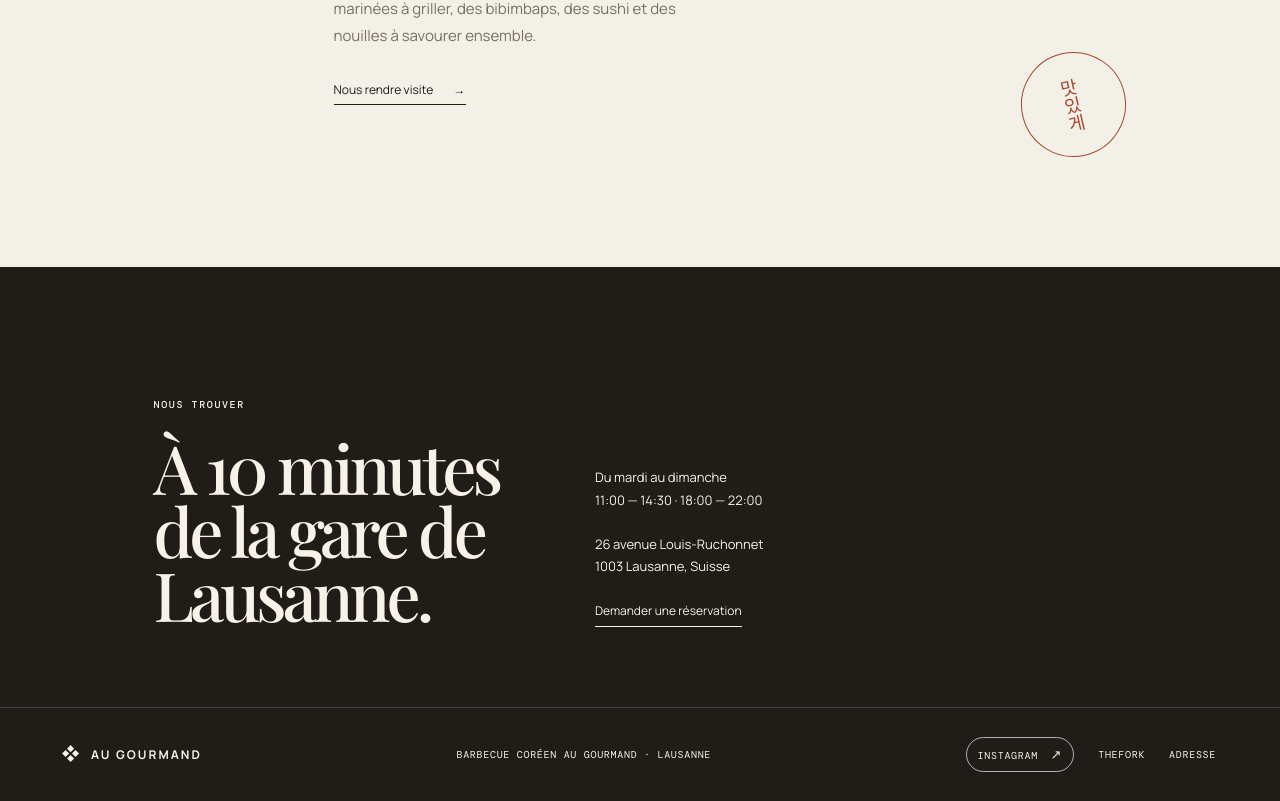
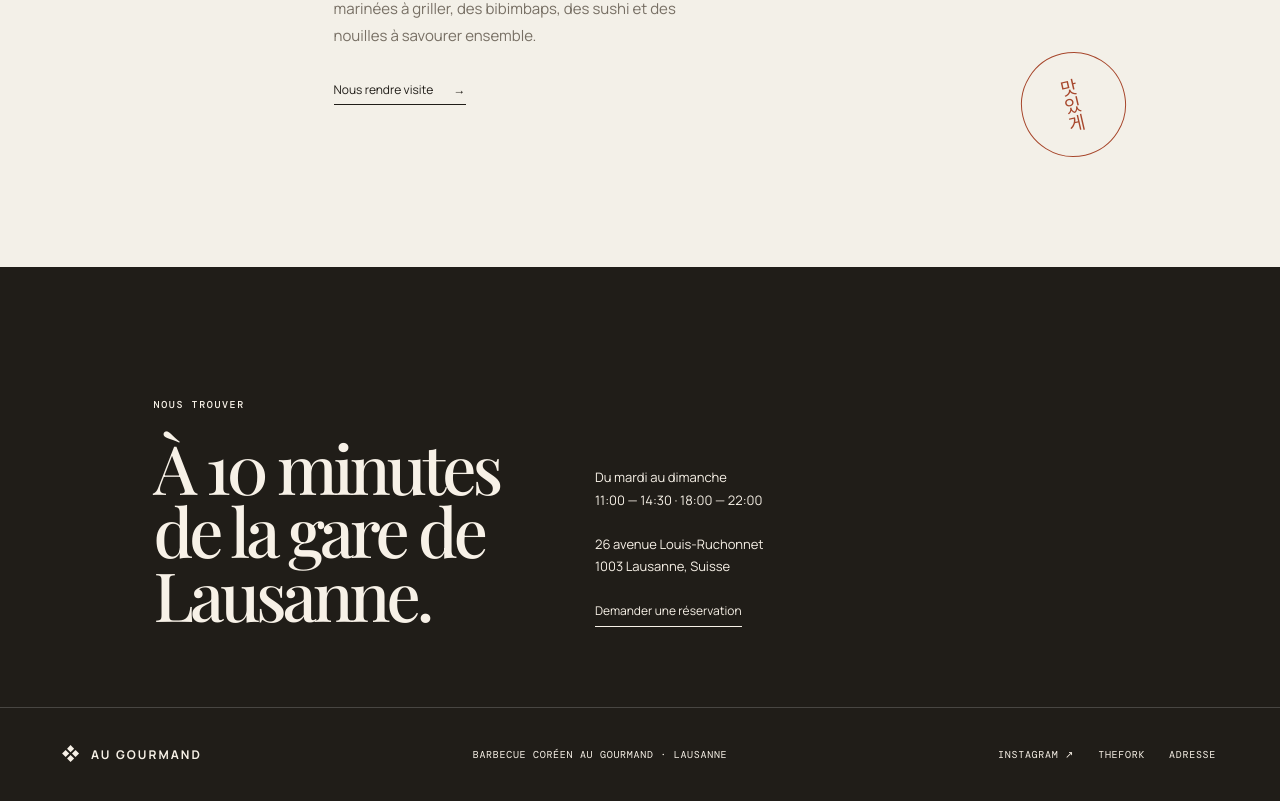
Before and after one commit to augourmandsite/Site-Code-au-gourmand, a React (Vite) app: page / in a window 1280 px wide. Shown: the part 1173-1974 px from the top of the page. Built offline with nearby package versions, Linux system fonts and the light colour scheme; a web font is replaced by a local one.

Commit message:
Match Instagram footer link style

```diff
--- a/src/App.tsx
+++ b/src/App.tsx
@@ -124,7 +124,7 @@ function Navigation({ dark = false }: { dark?: boolean }) {
 }
 
 function Footer() {
-  return <footer><Link className="brand" to="/"><Mark /> <span>AU GOURMAND</span></Link><span>Barbecue Coréen Au Gourmand · Lausanne</span><div><a className="instagram-link" href="https://www.instagram.com/barbecuecoreen?igsi=d2JsY3I4MTR1N3Bx" target="_blank" rel="noreferrer">Instagram <span>↗</span></a><a href="https://www.thefork.fr/restaurant/barbecue-coreen-au-gourmand-r78528" target="_blank" rel="noreferrer">TheFork</a><a href="/#visite">Adresse</a></div></footer>
+  return <footer><Link className="brand" to="/"><Mark /> <span>AU GOURMAND</span></Link><span>Barbecue Coréen Au Gourmand · Lausanne</span><div><a href="https://www.instagram.com/barbecuecoreen?igsi=d2JsY3I4MTR1N3Bx" target="_blank" rel="noreferrer">Instagram <span>↗</span></a><a href="https://www.thefork.fr/restaurant/barbecue-coreen-au-gourmand-r78528" target="_blank" rel="noreferrer">TheFork</a><a href="/#visite">Adresse</a></div></footer>
 }
 
 function Visit() {
```
